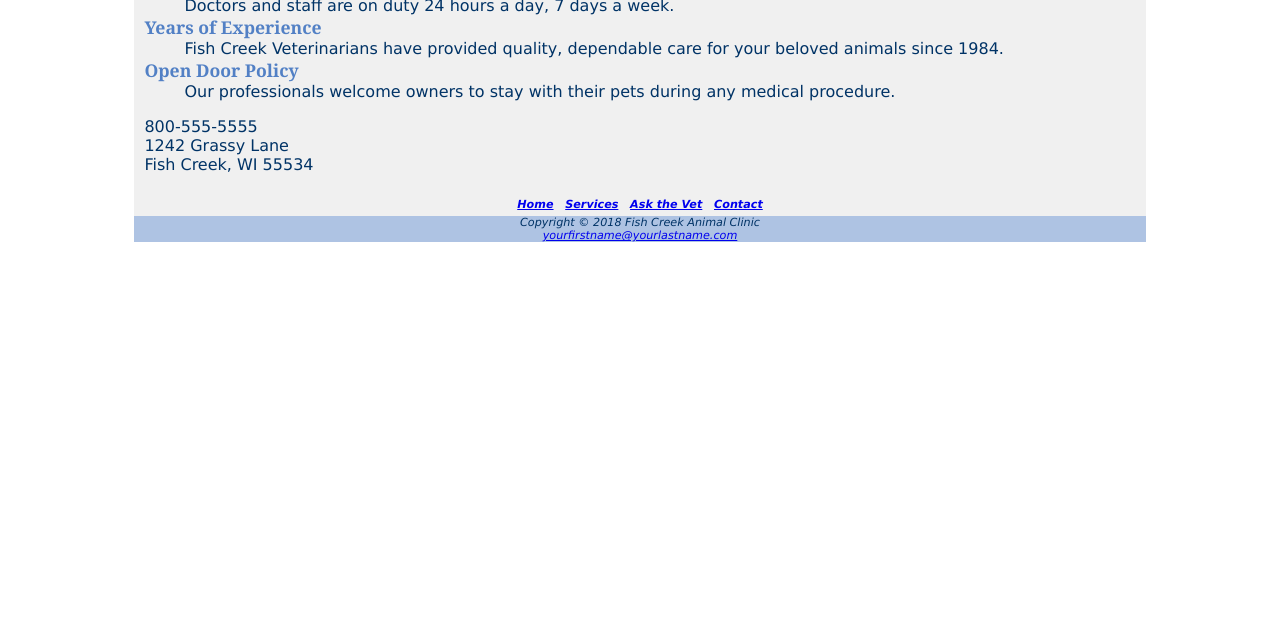
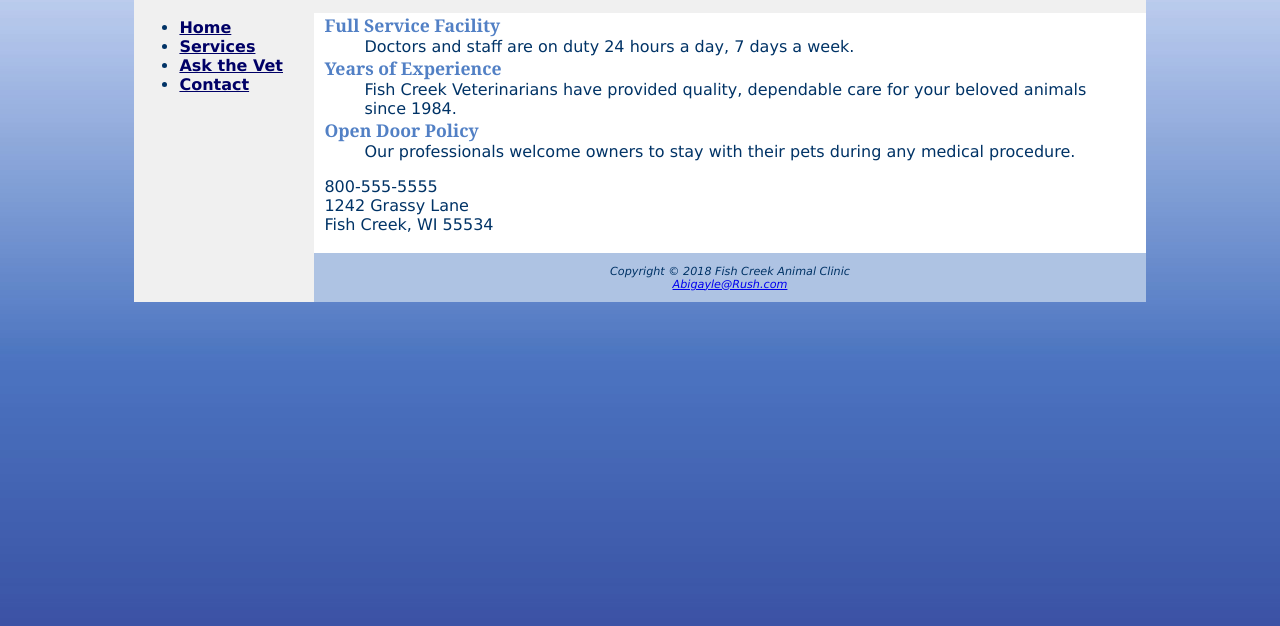
Before and after one commit to 44144Sp21/ch6casestudy-abigaylemarie, a plain HTML site: page index.html in a window 1280 px wide. Shown: the part 174-800 px from the top of the page. Drawn offline with Linux system fonts and the light colour scheme.

Commit message:
chapter 6 case study
Added a two column layout for the home, services and ask the vet page and made a few changes to the style sheet.

```diff
--- a/fishcreek.css
+++ b/fishcreek.css
@@ -1,21 +1,33 @@
-body { background-color: #FFFFFF;
+body { background-color: #5280c5;
       color: #003366 ;
 	  font-family: Verdana, Arial, sans-serif;
+    background-image: url(gradientblue.jpg)
 }
-header { background-color: #003366;
+header { background-color: #000066;
        color: #F0F0F0;
-	   font-family: Georgia, "Times New Roman", serif;
-	   background-image: url(fishcreeklogo.gif);
+	   background-image: url(bigfish.gif);
 	   background-repeat: no-repeat;
 	   background-position: center;
 	   text-align: center;
 }
 h1 { line-height: 250%;
- 	margin-bottom: 0;}
+ 	margin-bottom: 0;
+    font-size: 3em;
+    padding: 0.2em;
+    text-shadow: 3px 3px #cccccc;
+}
 nav { font-weight: bold;
-     background-color: #5280C5;
-     text-align: center;
-     padding: 5px;}
+    text-decoration: none;
+    padding: 5px;
+    float: left;
+    width: 180px;
+}
+nav ul {}
+nav a:link{color: #000066;}
+nav a:visited{color: #5280c5;}
+nav:hover{color: #3262a3;}
+
+
 .category { font-weight: bold;
 			color: #5280C5;
 			 font-family: Georgia, "Times New Roman", serif;
@@ -28,18 +40,25 @@ dt { font-weight: bold;
      font-family: Georgia, "Times New Roman", serif;
 }
 main { padding-left: 10px;
-      padding-right: 10px;
+    padding-right: 2em;
+    margin-left: 180px;
+    background-color: #ffffff;
+    border: 1px;
+    border-color: #aec3e3;
 }
+
 footer { font-size: .70em;
-       font-style: italic;
-	   text-align: center;
-	   background-color: #AEC3E3;
+        font-style: italic;
+        text-align: center;
+        background-color: #AEC3E3;
+        padding: 1em;
+        margin-left: 180px;
 }
-footer nav { background-color: 	#F0F0F0	;
-}
+header, nav, main, footer {display: block;}
 #wrapper { width: 80%;
            margin-right: auto;
 		   margin-left: auto;
 		   background-color: #F0F0F0;
 		   min-width: 700px;
 }
+* {box-sizing: border-box}
--- a/index.html
+++ b/index.html
@@ -1,7 +1,7 @@
 <!DOCTYPE html>
 <html lang="en">
 <head>
-<title>LASTNAME Chapter 6 Case Study - Fish Creek Animal Clinic</title>
+<title>Rush Chapter 6 Case Study - Fish Creek Animal Clinic</title>
 <meta charset="utf-8">
 <link rel="stylesheet" href="fishcreek.css">
 </head>
@@ -11,10 +11,12 @@
 <h1>Fish Creek Animal Clinic</h1>
 </header>
 <nav>
-<a href="index.html"><img src="home.gif" alt="Home" width="127" height="32"></a> &nbsp;
-<a href="services.html"><img src="services.gif" alt="Services" width="127" height="32"></a> &nbsp;
-<a href="askvet.html"><img src="askthevet.gif" alt="Ask the Vet" width="127" height="32"></a> &nbsp;
-<a href="contact.html"><img src="contact.gif" alt="Contact" width="127" height="32"></a>
+    <ul>
+<li><a href="index.html">Home</a></li>
+<li><a href="services.html">Services</a></li>
+<li><a href="askvet.html">Ask the Vet</a></li>
+<li><a href="contact.html">Contact</a></li>
+    </ul>
 </nav>
 <main>
 <dl>
@@ -34,14 +36,8 @@ Fish Creek, WI 55534<br><br>
 </div>
 </main>
 <footer>
-<nav>
-<a href="index.html">Home</a> &nbsp;
-<a href="services.html">Services</a> &nbsp;
-<a href="askvet.html">Ask the Vet</a> &nbsp;
-<a href="contact.html">Contact</a>
-</nav>
 Copyright &copy; 2018 Fish Creek Animal Clinic<br>
-<a href="mailto:yourfirstname@yourlastname.com">yourfirstname@yourlastname.com</a>
+<a href="mailto:Abigayle@Rush.com">Abigayle@Rush.com</a>
 
 </footer>
 </div>
```
Also changed, not shown: askvet.html (+6 -10 lines), services.html (+6 -10 lines).
